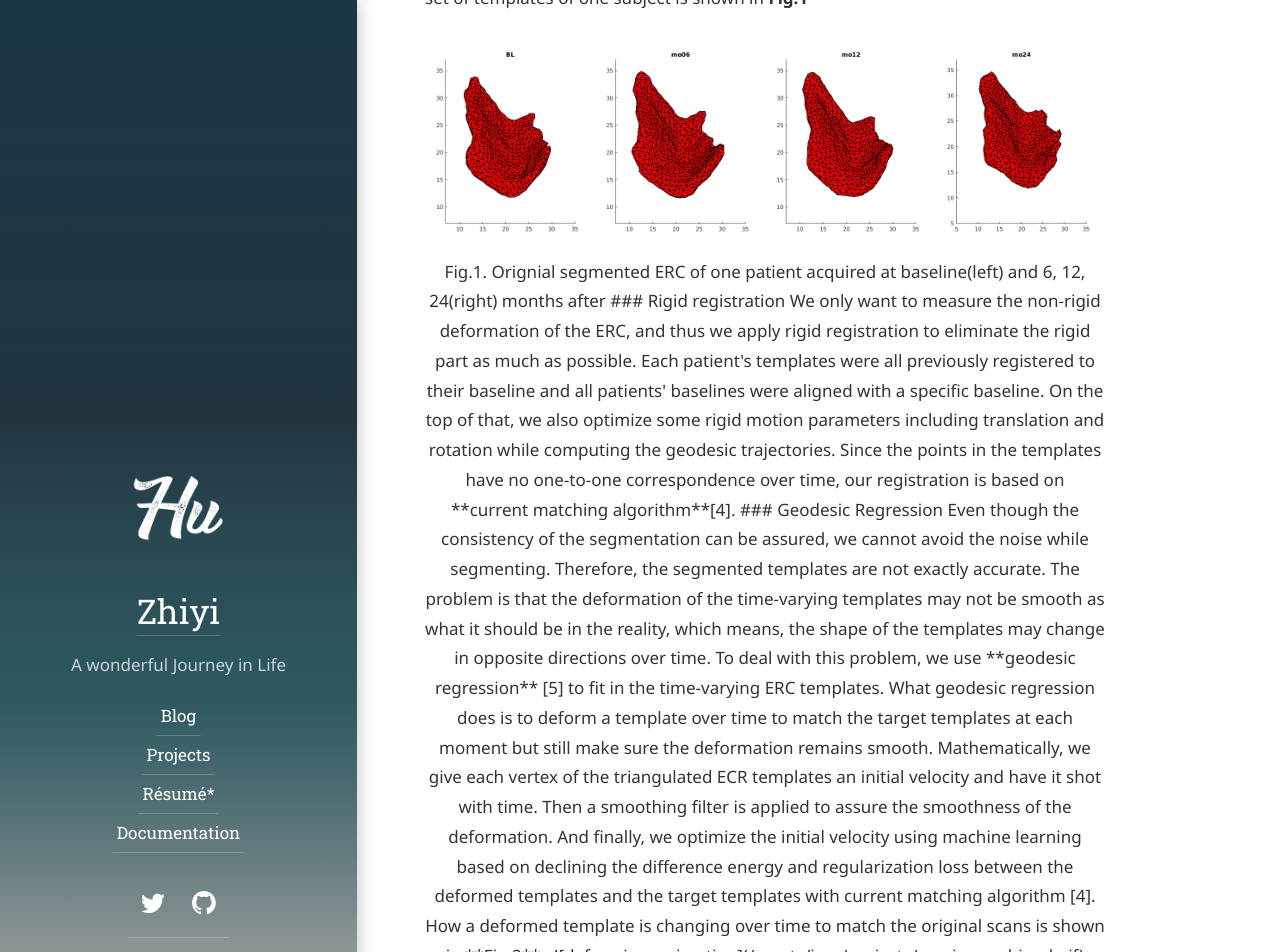
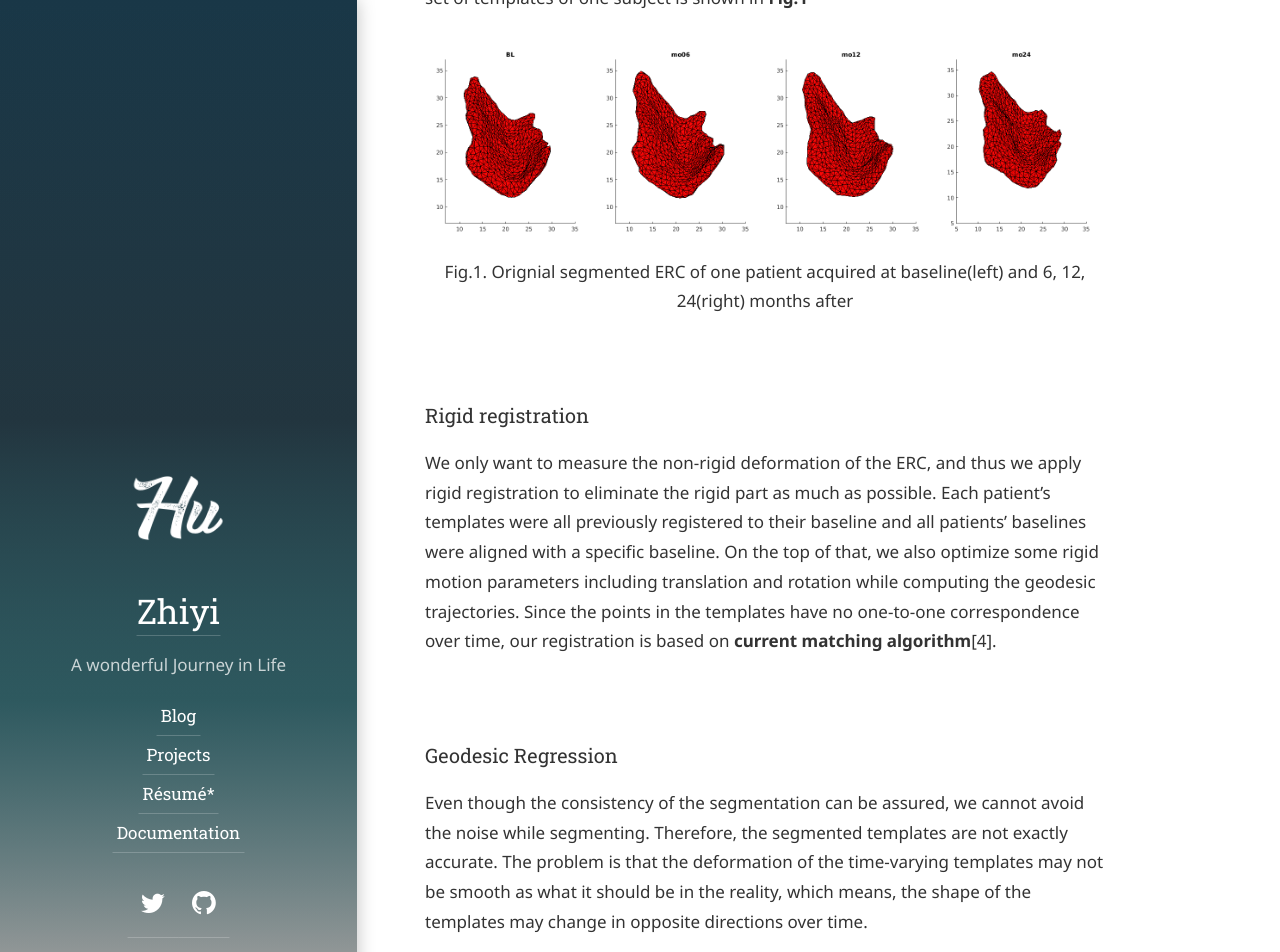
Before and after one commit to JacquelineHu/JacquelinHu.github.io, a Jekyll site: the page built from _projects/modified_gr_model.md, in a window 1280 px wide and 1400 px high, scrolled down 3144 px. Shown: the top 952 px of the window. Built offline with Jekyll 4.4.1, drawn with Linux system fonts in a browser that asks for light colours; some web fonts are replaced; some of the changed text lies outside the part shown.

Commit message:
Update modified_gr_model.md

```diff
--- a/_projects/modified_gr_model.md
+++ b/_projects/modified_gr_model.md
@@ -45,7 +45,7 @@ We describe the deformation of each subject’s time-varying ERC templates as a
 The Alzheimer’s Disease Neuroimaging Initiative(adni.loni.usc.edu) has provided us with a bunch of longitudinal MRI brain scans of normal/control subjects and MCI/non-control subjects. Subjects included in this dataset were in their 60s to 70s when scanned. Most of their scans were acquired at 6, 12, and 24 months after the baseline. People have segmented the scans manually to get triangulated entorhinal cortex templates of subjects in each group. Templates have already been rigidly aligned to its baseline then all onto the baseline of one single subject. An example set of templates of one subject is shown in **Fig.1**
 
 ![orignial scans](/assets/img/projects/original_scans.png)
-<center><font> Fig.1. Orignial segmented ERC of one patient acquired at baseline(left) and 6, 12, 24(right) months after
+<center><font> Fig.1. Orignial segmented ERC of one patient acquired at baseline(left) and 6, 12, 24(right) months after</font></center>
 
 ### Rigid registration
 We only want to measure the non-rigid deformation of the ERC, and thus we apply rigid registration to eliminate the rigid part as much as possible. Each patient's templates were all previously registered to their baseline and all patients' baselines were aligned with a specific baseline. On the top of that, we also optimize some rigid motion parameters including translation and rotation while computing the geodesic trajectories. Since the points in the templates have no one-to-one correspondence over time, our registration is based on **current matching algorithm**[4].
@@ -56,7 +56,7 @@ Even though the consistency of the segmentation can be assured, we cannot avoid
 To deal with this problem, we use **geodesic regression** [5] to fit in the time-varying ERC templates. What geodesic regression does is to deform a template over time to match the target templates at each moment but still make sure the deformation remains smooth. Mathematically, we give each vertex of the triangulated ECR templates an initial velocity and have it shot with time. Then a smoothing filter is applied to assure the smoothness of the deformation. And finally, we optimize the initial velocity using machine learning based on declining the difference energy and regularization loss between the deformed templates and the target templates with current matching algorithm [4]. How a deformed template is changing over time to match the original scans is shown in **Fig.2** .
 
 ![deforming_animation](/assets/img/projects/movie_combined.gif)
-<center><font size="2"> Fig.2. Deformed templates(green) shooting towards targets(red).
+<center><font size="2"> Fig.2. Deformed templates(green) shooting towards targets(red).</font></center>
 
 Then we have a trajectory describing a patient's ERC over two years. In order to test the accuracy of the trajectory, we sample it at the time when the original scans were acquired and do comparasion as shown in **Fig.3**.
 ![templates&overlay](/assets/img/projects/templates_overlay.jpg)
```
